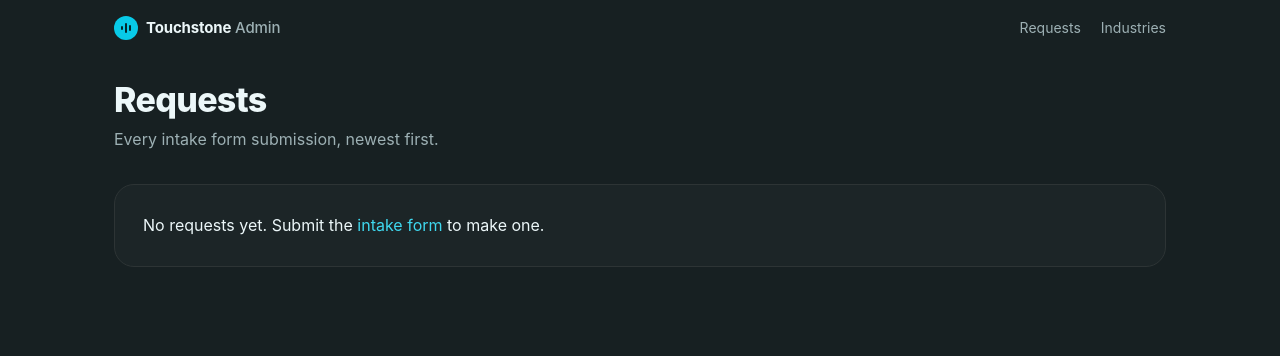
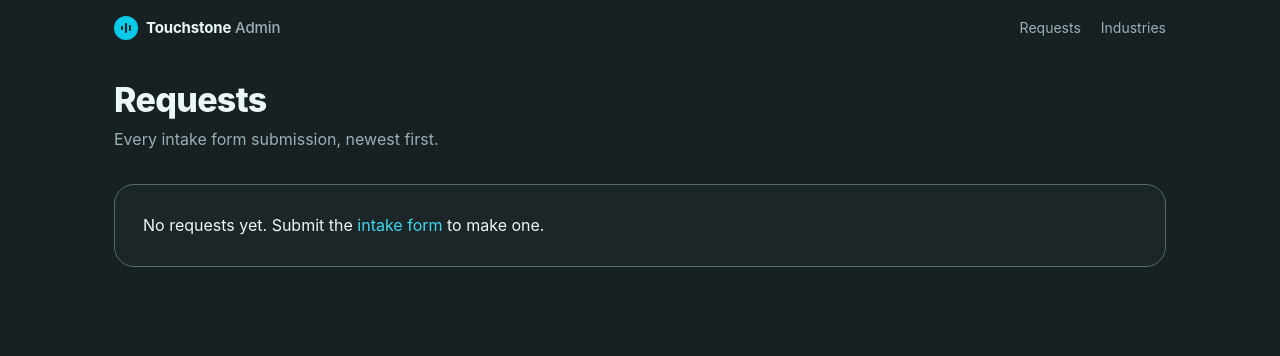
Before and after one commit to Jackson-earl/ElevenLabs-AI-Widget, a Flask app: template templates/admin/admin_list.html in a window 1280 px wide. Shown: the top 356 px of the page. Run offline with Flask 3, Linux system fonts and the light colour scheme; the template is opened without the code that fills it, so the values that code supplies are empty; some libraries are stand-ins or nearby versions.

Commit message:
Lighten the admin borders and row hover so they stand out
Borders on cards, tables, inputs, and outline buttons go from #2d3435
to #566b70. The hovered table row was darker than the table; it is now
lighter, #2e3e42.

Amp-Thread-ID: https://ampcode.com/threads/T-01a1e5f0-784e-7196-8679-a4c4a58504e4
Co-authored-by: Jackson Earl <jackde6804@gmail.com>

```diff
--- a/static/css/admin.css
+++ b/static/css/admin.css
@@ -9,7 +9,7 @@
   --surface: #1c2527;
   --text: #ecf7f9;
   --muted: #9db0b4;
-  --line: #2d3435;
+  --line: #566b70;
   --accent-text: #3fd8ef;
   --accent-soft: #0f343b;
   --error: #fda29b;
@@ -44,7 +44,8 @@ table { width: 100%; border-collapse: collapse; }
 th, td { text-align: left; padding: 12px 16px; border-bottom: 1px solid var(--line); vertical-align: top; }
 th { font-size: 13px; color: var(--muted); font-weight: 600; background: var(--soft); }
 tr:last-child td { border-bottom: 0; }
-tbody tr:hover { background: var(--soft); }
+/* Lighter than the table, so the row under the pointer stands out. */
+tbody tr:hover { background: #2e3e42; }
 td a { font-weight: 600; }
 
 /* ---------------------------------------------------------------- Status pills */
```
